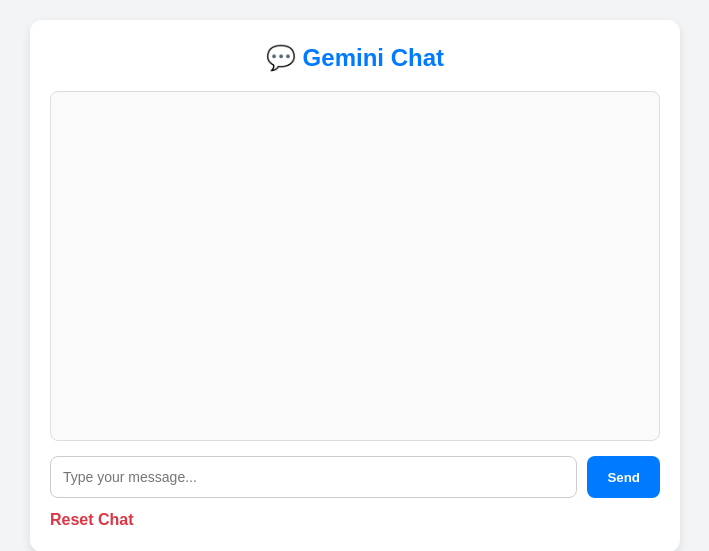
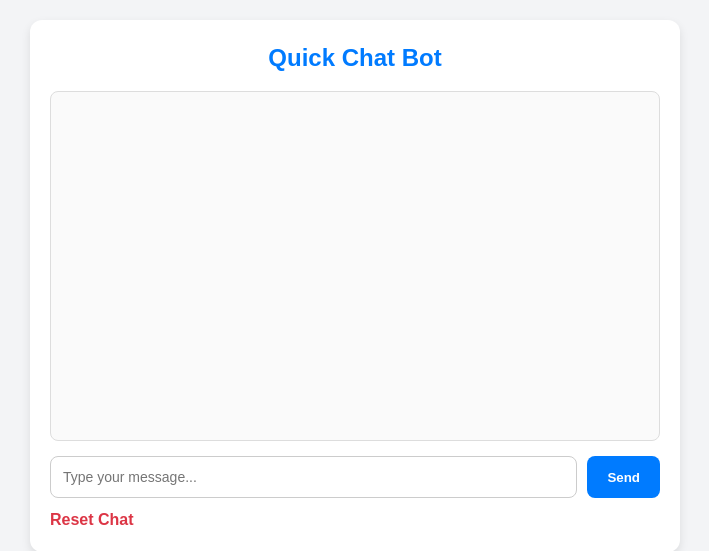
Before and after one commit to lakpre/newchatbot, a Flask app: page / in a window 1280 px wide. Shown: the top 551 px of the page, without its empty margins (285-994 px from the left). Run offline with Flask 3, Linux system fonts and the light colour scheme.

Commit message:
Title changes

```diff
--- a/templates/index.html
+++ b/templates/index.html
@@ -3,12 +3,12 @@
 <head>
   <meta charset="UTF-8">
   <meta name="viewport" content="width=device-width, initial-scale=1.0">
-  <title>Gemini Chat</title>
+  <title>Learner's Chabot</title>
   <link rel="stylesheet" href="{{ url_for('static', filename='style.css') }}">
 </head>
 <body>
   <div class="chat-container">
-    <h2>💬 Gemini Chat</h2>
+    <h2>Quick Chat Bot</h2>
 
     <div class="chat-box">
       {% for m in history %}
```
